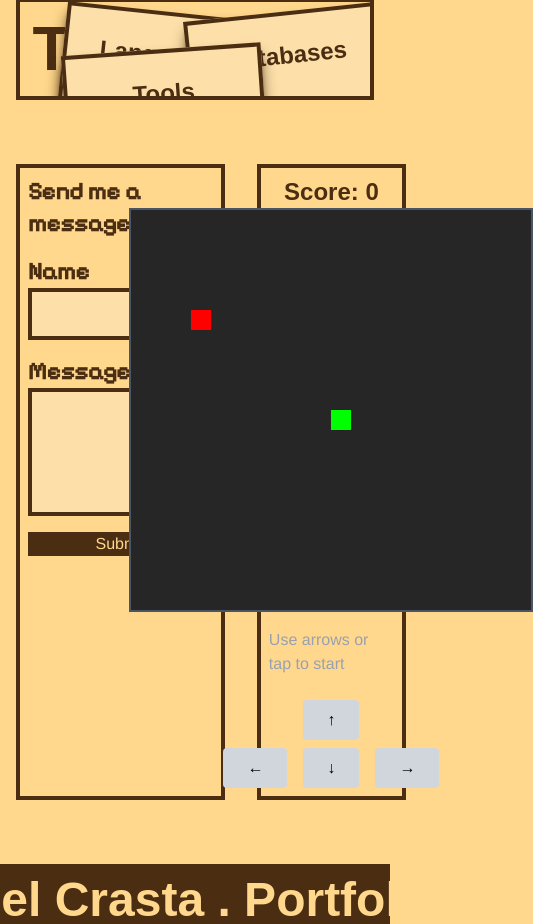
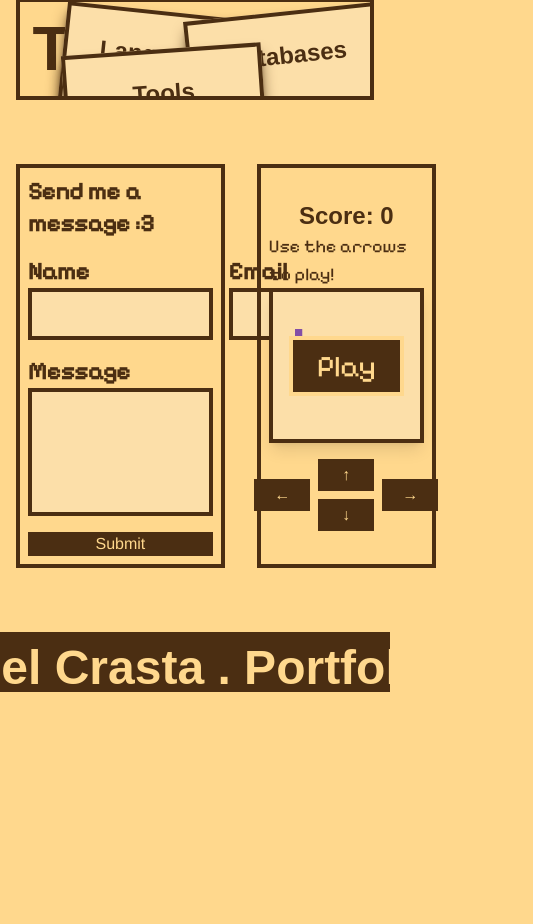
Before and after one commit to JoelVCrasta/portfolio, a Next.js app: page / in a window 390 px wide. Shown: the part 1502-2426 px from the top of the page, 533 px wide, since content can reach past the window. After the commit the page ends 2194 px from the top, so only its background shows below. Built offline with nearby package versions, Linux system fonts and the light colour scheme; a web font is replaced by a local one.

Commit message:
updated snake game for responsivness and ui

```diff
--- a/components/SnakeGame.tsx
+++ b/components/SnakeGame.tsx
@@ -1,5 +1,6 @@
 "use client"
 
+import Image from "next/image"
 import { useState, useEffect, useRef } from "react"
 
 type Coord = { x: number; y: number }
@@ -33,10 +34,10 @@ export default function SnakeGame() {
     ctx.setTransform(gridSize, 0, 0, gridSize, 0, 0)
     ctx.clearRect(0, 0, tileCount, tileCount)
 
-    ctx.fillStyle = "red"
+    ctx.fillStyle = "#834FA6"
     ctx.fillRect(food.x, food.y, 1, 1)
 
-    ctx.fillStyle = "lime"
+    ctx.fillStyle = "#4b2e12"
     for (const segment of snake) {
       ctx.fillRect(segment.x, segment.y, 1, 1)
     }
@@ -44,7 +45,13 @@ export default function SnakeGame() {
 
   useEffect(() => {
     const handleKeyDown = (e: KeyboardEvent) => {
-      if (!started) setStarted(true)
+      if (["ArrowUp", "ArrowDown", "ArrowLeft", "ArrowRight"].includes(e.key)) {
+        e.preventDefault()
+      }
+
+      if (!started && (dir.x !== 0 || dir.y !== 0)) {
+        setStarted(true)
+      }
 
       switch (e.key) {
         case "ArrowUp":
@@ -104,7 +111,7 @@ export default function SnakeGame() {
 
         return newSnake
       })
-    }, 100)
+    }, 140)
 
     return () => clearInterval(interval)
   }, [dir, food, gameOver, started])
@@ -137,60 +144,89 @@ export default function SnakeGame() {
   }
 
   return (
-    <div className="flex flex-col items-center justify-center p-2 md:p-5 border-4 w-5/12">
-      <h1 className="text-2xl font-voxel font-bold">Score: {score}</h1>
+    <div className="flex flex-col items-center justify-center p-2 md:p-5 border-4 lg:w-5/12 w-1/2">
+      <div className="flex flex-col lg:flex-row lg:justify-between items-center w-full">
+        <p className="text-2xl lg:text-2xl font-voxel font-bold">
+          Score: {score}
+        </p>
+
+        <p className="text-foreground text-lg lg:text-xl font-pixelify">
+          Use the arrows to play!
+        </p>
+      </div>
 
       <canvas
         ref={canvasRef}
         width={canvasSize}
         height={canvasSize}
-        className="bg-neutral-800 border-2 border-gray-600"
+        className="bg-accent border-4 shadow-lg relative w-full aspect-square"
       />
 
       {!started && !gameOver && (
-        <p className="mt-4 text-gray-400">Use arrows or tap to start</p>
+        <button
+          onClick={() => {
+            setDir({ x: 0, y: -1 })
+            setStarted(true)
+          }}
+          className="bg-foreground text-background px-6 py-2 font-pixelify text-3xl border-4 hover:brightness-110 transition absolute"
+        >
+          Play
+        </button>
       )}
 
       {gameOver && (
-        <div className="mt-4 text-center">
-          <p className="text-red-500 text-xl mb-2">Game Over</p>
+        <div className="absolute text-center bg-foreground py-2 px-8 transition">
+          <p className="text-background text-3xl font-pixelify mb-2">
+            Game Over
+          </p>
+
           <button
             onClick={resetGame}
-            className="px-4 py-2 bg-white text-black rounded hover:bg-gray-200"
+            className="flex justify-center items-center w-full cursor-pointer"
           >
-            Restart
+            <p className="text-background text-2xl font-voxel">Restart</p>
+            <Image
+              src="/pixel-chevron.png"
+              alt="Restart"
+              width={32}
+              height={32}
+              className="rotate-90"
+            />
           </button>
         </div>
       )}
 
       {/* Mobile controls */}
-      <div className="mt-6 flex flex-col items-center gap-2 md:hidden">
+      <div className="mt-4 flex items-center gap-2 lg:hidden">
         <button
-          onClick={() => handleTouchDir("up")}
-          className="bg-gray-300 text-black px-6 py-2 rounded"
+          onClick={() => handleTouchDir("left")}
+          className="bg-foreground text-background px-5 py-1"
         >
-          ↑
+          ←
         </button>
-        <div className="flex gap-4">
+
+        <div className="flex flex-col gap-2">
           <button
-            onClick={() => handleTouchDir("left")}
-            className="bg-gray-300 text-black px-6 py-2 rounded"
+            onClick={() => handleTouchDir("up")}
+            className="bg-foreground text-background px-6 py-1"
           >
-            ←
+            ↑
           </button>
+
           <button
             onClick={() => handleTouchDir("down")}
-            className="bg-gray-300 text-black px-6 py-2 rounded"
+            className="bg-foreground text-background px-6 py-1"
           >
             ↓
           </button>
-          <button
-            onClick={() => handleTouchDir("right")}
-            className="bg-gray-300 text-black px-6 py-2 rounded"
-          >
-            →
-          </button>
         </div>
+
+        <button
+          onClick={() => handleTouchDir("right")}
+          className="bg-foreground text-background px-5 py-1"
+        >
+          →
+        </button>
       </div>
     </div>
   )
```
Also changed, not shown: public/pixel-chevron.png (added).
